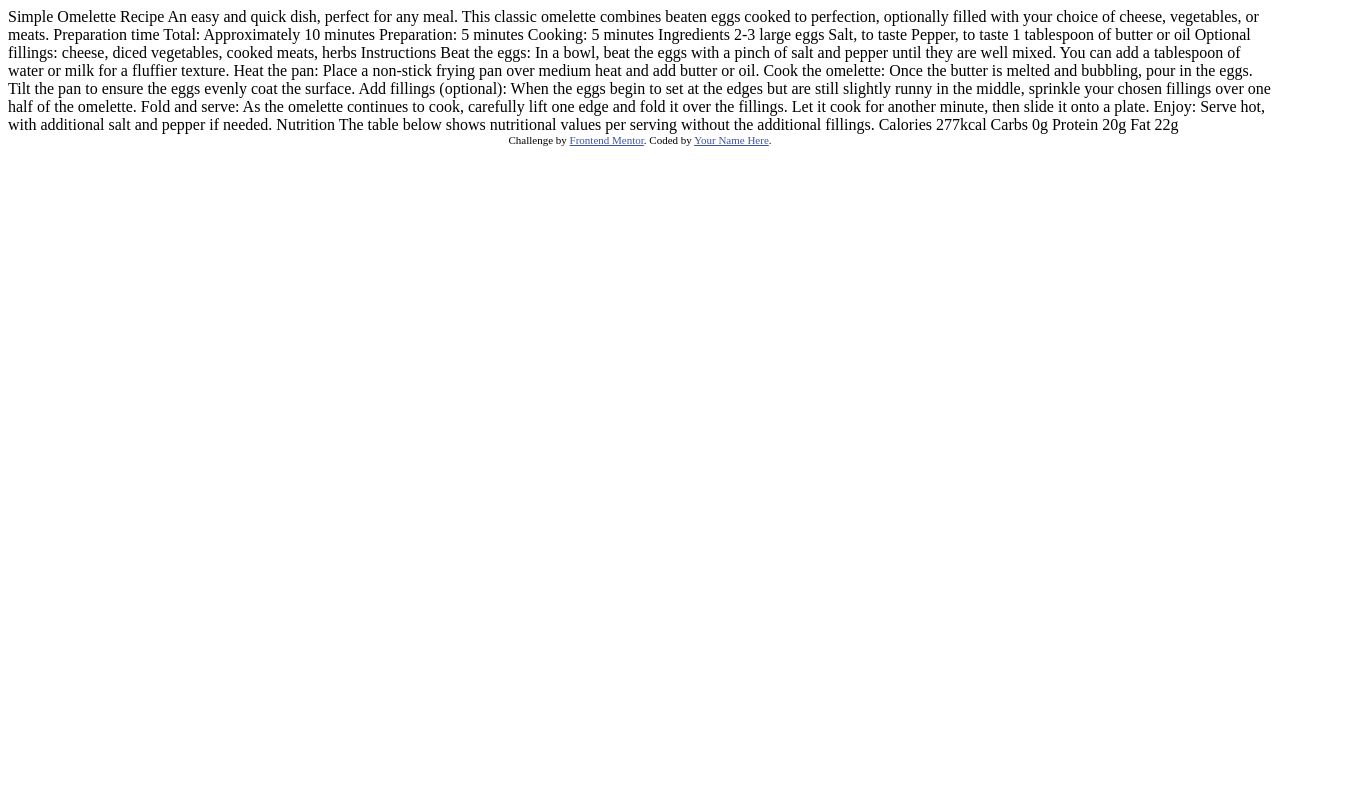
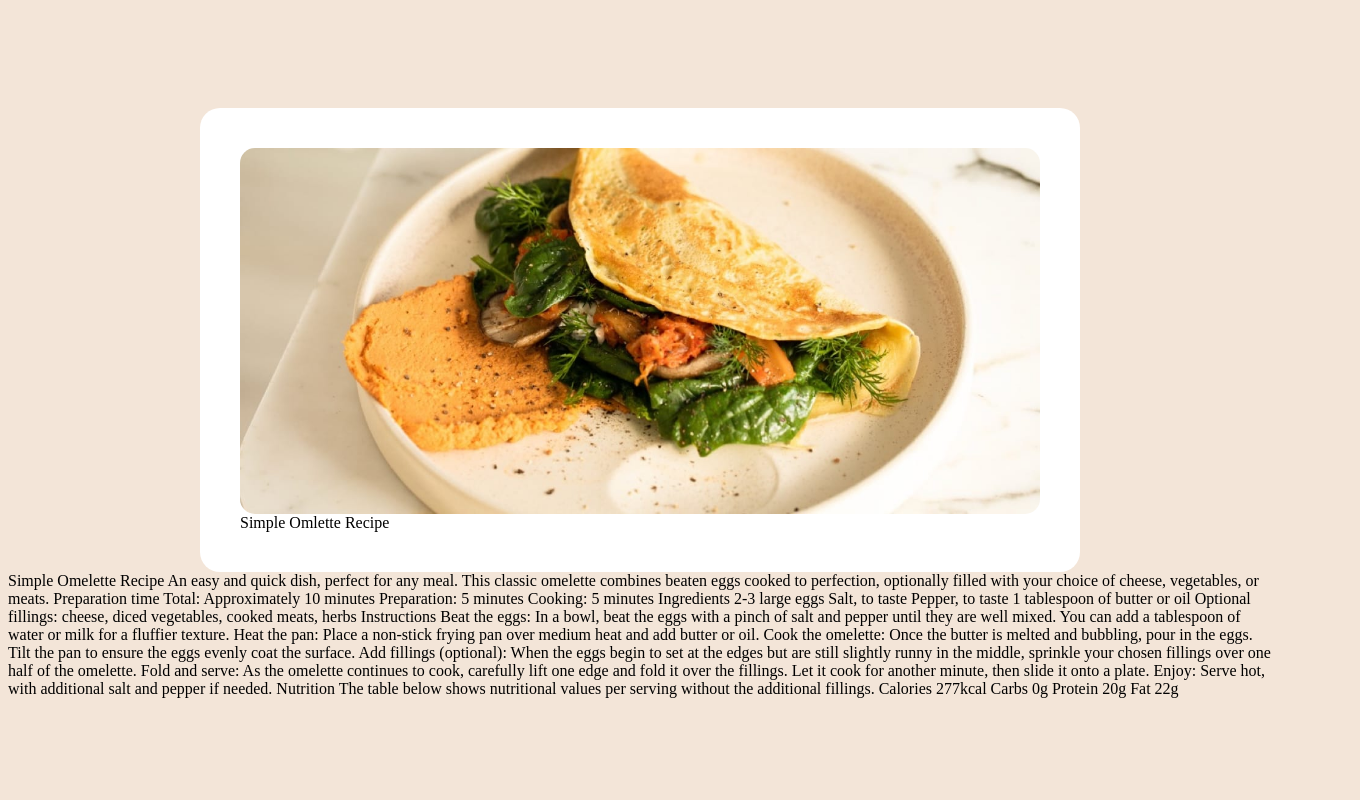
Before and after one commit to tg-ivy/recipe-page-main, a plain HTML site: page index.html in a window 1280 px wide. Shown: the top 800 px of the page, 1360 px wide, since content can reach past the window. Drawn offline with Linux system fonts and the light colour scheme.

Commit message:
add and size image

```diff
--- a/index.html
+++ b/index.html
@@ -3,7 +3,7 @@
 <head>
   <meta charset="UTF-8">
   <meta name="viewport" content="width=device-width, initial-scale=1.0"> <!-- displays site properly based on user's device -->
-
+  <link rel="stylesheet" href="style.css">
   <link rel="icon" type="image/png" sizes="32x32" href="./assets/images/favicon-32x32.png">
 
   <title>Frontend Mentor | Recipe page</title>
@@ -15,6 +15,17 @@
   </style>
 </head>
 <body>
+  <div class="white-box">
+    <section class="image">
+      <img src="./assets/images/image-omelette.jpeg" alt="a nice looking omlette">
+    </section>
+    <section class=heading>Simple Omlette Recipe</section>
+    <section class="prep"></section>
+    <section class="ingredients"></section>
+    <section class="instructions"></section>
+    <section class="nutrition"></section>
+  </div>
+
 
   Simple Omelette Recipe
 
@@ -69,6 +80,8 @@
   Fat
   22g
 
+  <img src="./design/desktop-design.jpg">
+
   <div class="attribution">
     Challenge by <a href="https://www.frontendmentor.io?ref=challenge" target="_blank">Frontend Mentor</a>.
     Coded by <a href="#">Your Name Here</a>.
--- /dev/null
+++ b/style.css
@@ -0,0 +1,32 @@
+body {
+    background-color: #f3e5d8;
+    display: flex;
+    flex-direction: column;
+    align-items: center;
+    padding-top: 100px;
+    padding-bottom: 100px;
+}
+
+.white-box {
+    width: 800px;
+    background-color: white;
+    padding: 40px;
+    border-radius: 20px;
+
+}
+
+.heading {
+    display: flex;
+    flex-direction: column;
+}
+
+.image {
+    display: flex;
+    justify-content: center;
+    width: 800px;
+}
+
+.image img {
+    width: 100%;
+    border-radius: 15px;
+}
```
